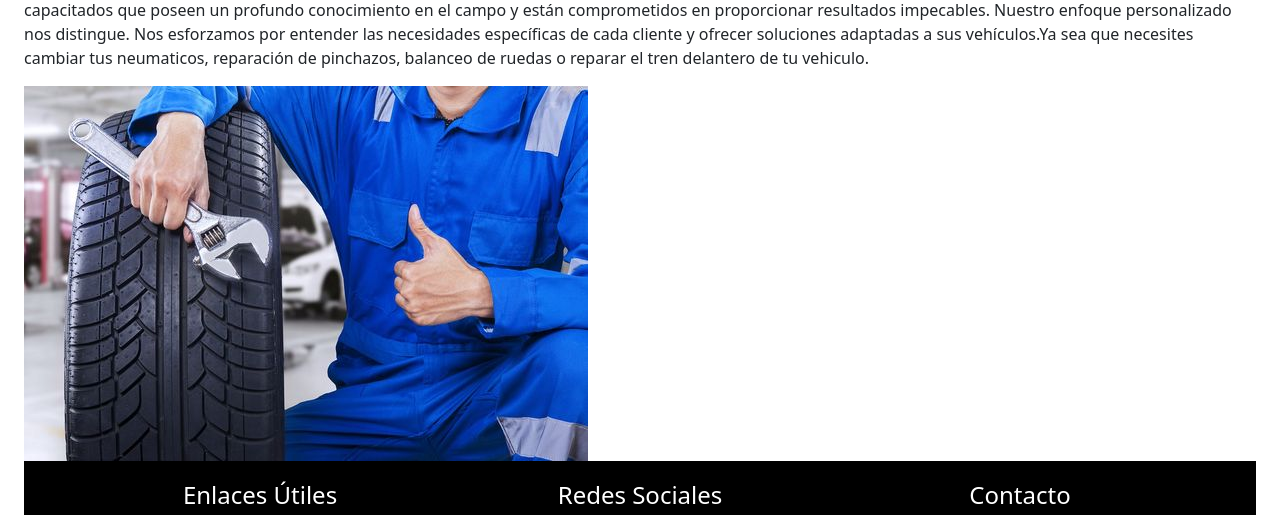
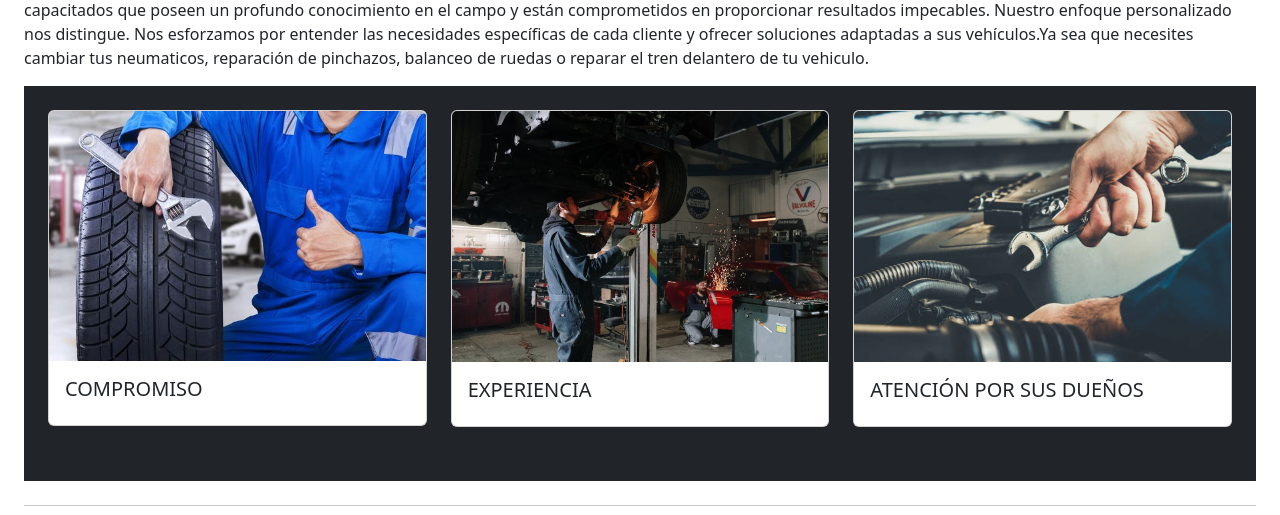
Before and after one commit to leonelhernanramirez/neumaticosbynnon, a website: page nosotros.html in a window 1280 px wide. Shown: the part 279-794 px from the top of the page. Drawn offline with nearby package versions, Linux system fonts and the light colour scheme.

Commit message:
proyecto final

```diff
--- a/css/style.css
+++ b/css/style.css
@@ -74,7 +74,6 @@ footer {
 }
 
 
-
 @media (max-width: 576px) {
   .container {
     padding: 20px;
--- a/nosotros.html
+++ b/nosotros.html
@@ -54,9 +54,35 @@
     <div class="container_ conteiner fluid main-content p-4 " >
         <h1 class="text-center">Acerca de Nosotros</h1>
         <p>¡Bienvenidos a <span>Neumáticos Bynnon</span>! Somos una gomería de confianza con una trayectoria excepcional en la industria automotriz. Nuestra dedicación a brindar un servicio de alta calidad y nuestra amplia experiencia nos han convertido en la opción preferida de los conductores exigentes de zona sur.              En nombre de <span>Neumaticos Bynnon</span>, nos enorgullece ofrecer soluciones completas para las necesidades de tus neumáticos y llantas. Contamos con un equipo de expertos altamente capacitados que poseen un profundo conocimiento en el campo y están comprometidos en proporcionar resultados impecables.                          Nuestro enfoque personalizado nos distingue. Nos esforzamos por entender las necesidades específicas de cada cliente y ofrecer soluciones adaptadas a sus vehículos.Ya sea que necesites <span>cambiar tus neumaticos</span>, <span>reparación de pinchazos</span>, <span>balanceo de ruedas o reparar el tren delantero de tu vehiculo</span>.</p>
-        <div class="main-content_">
-          <img src="./media/gomeria1.jpg" alt="Foto 1">
+        <div class="conteiner fluid main-content bg-dark p-4">
+          <div class="row">
+            <div class="col-md-4">
+              <div class="card image-card">
+                <img class="card-img-top" src="./media/gomeria1.jpg" alt="Imagen nosotros">
+                <div class="card-body">
+                  <h5 class="card-title">COMPROMISO</h5>
+                </div>
+              </div>
+            </div>
+            <div class="col-md-4">
+              <div class="card image-card">
+                <img class="card-img-top" src="./media/imagencentrada.jpg" alt="Imagen nosotros">
+                <div class="card-body">
+                  <h5 class="card-title">EXPERIENCIA</h5>
+                </div>
+              </div>
+            </div>
+            <div class="col-md-4">
+              <div class="card image-card">
+                <img class="card-img-top" src="./media/foto.jpg" alt="Imagen nosotros">
+                <div class="card-body">
+                  <h5 class="card-title">ATENCIÓN POR SUS DUEÑOS</h5>
+                </div>
+              </div>
+            </div>
+          </div>
         </div>
+        <hr class="my-4">
         <footer>
             <div class="container text-center">
               <div class="row">
```
Also changed, not shown: media/foto.jpg (added).
